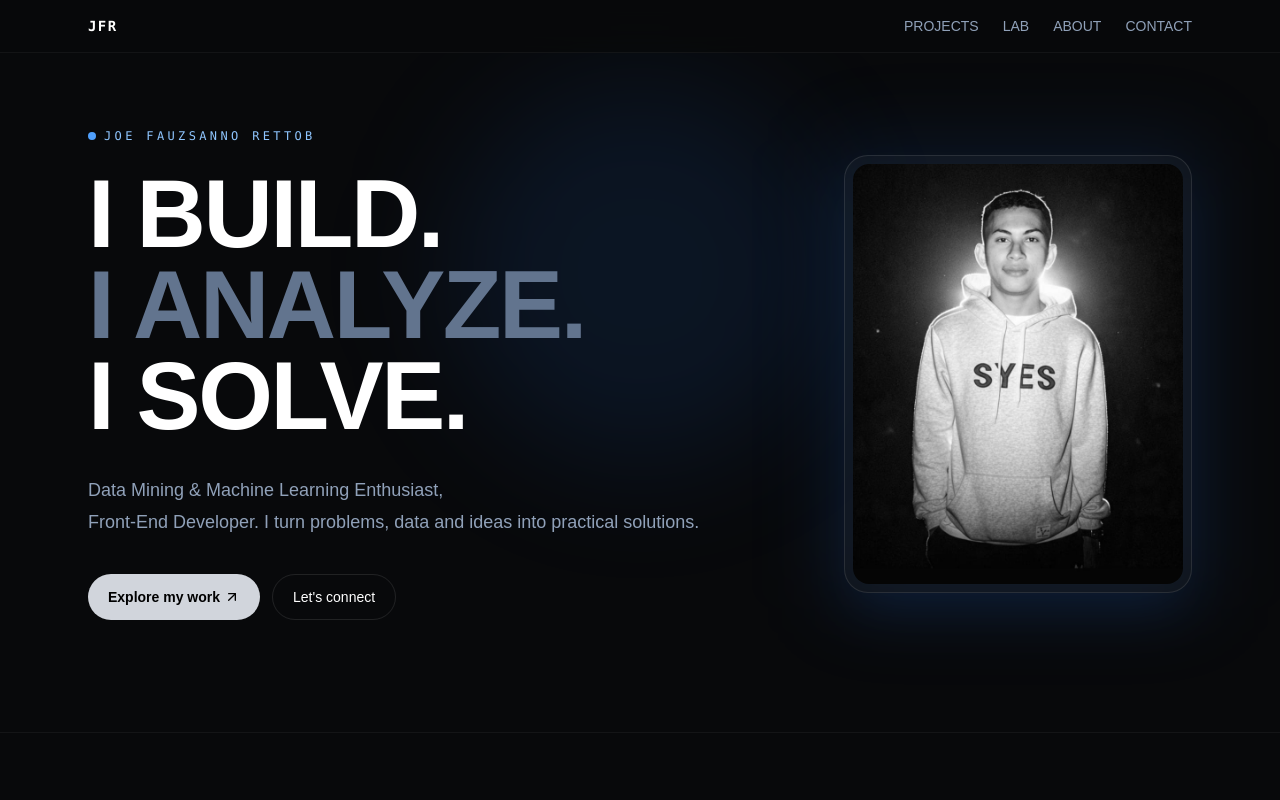
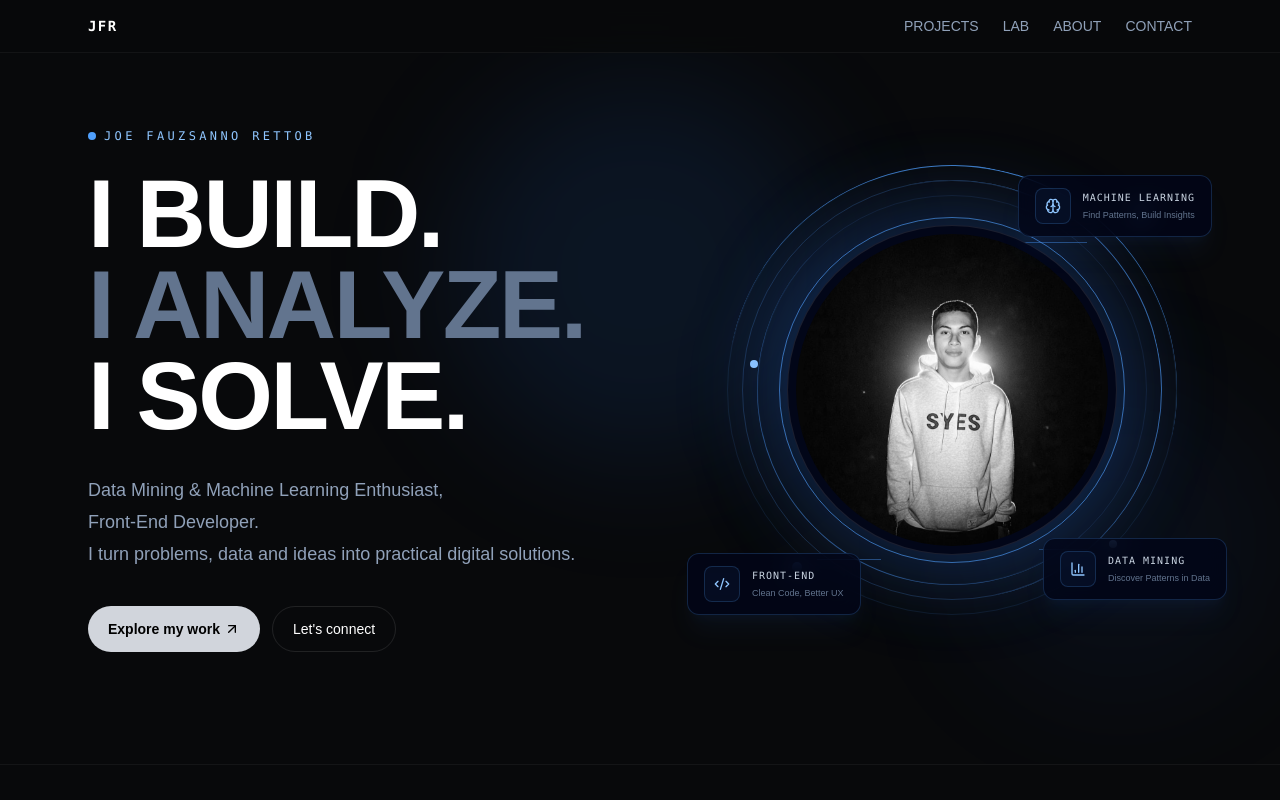
Before and after one commit to fauzsanno/Portofolio, a Next.js app: page / in a window 1280 px wide. Shown: the top 800 px of the page. Built offline with nearby package versions, Linux system fonts and the light colour scheme.

Commit message:
Update foto Profile

```diff
--- a/app/page.tsx
+++ b/app/page.tsx
@@ -6,7 +6,10 @@ import {
   Code2,
   Download,
   FolderGit2,
+  Brain,
+  BarChart3,
 } from 'lucide-react';
+
 
 import Image from "next/image";
 
@@ -95,24 +98,39 @@ export default function Home() {
   id="top"
   className="relative overflow-hidden border-b border-white/5 pt-32"
 >
+
+  {/* ================= BACKGROUND GLOW ================= */}
+
   <div className="pointer-events-none absolute left-1/2 top-20 h-96 w-96 -translate-x-1/2 rounded-full bg-blue-500/10 blur-3xl" />
+
+  <div className="pointer-events-none absolute right-0 top-1/2 h-80 w-80 rounded-full bg-blue-500/5 blur-3xl" />
+
 
   <div className="relative mx-auto max-w-6xl px-6 pb-28">
 
-    <div className="grid items-center gap-12 md:grid-cols-[1fr_380px]">
+    <div className="grid items-center gap-16 md:grid-cols-[1fr_500px]">
 
-      {/* ================= HERO CONTENT ================= */}
+
+      {/* ================================================== */}
+      {/* ================= HERO CONTENT ================== */}
+      {/* ================================================== */}
 
       <div>
+
+        {/* NAME */}
 
         <div className="mb-6 flex items-center gap-2 font-mono text-xs uppercase tracking-[0.28em] text-blue-300">
 
           <span className="h-2 w-2 animate-pulse rounded-full bg-blue-400" />
 
-          <span>JOE FAUZSANNO RETTOB</span>
+          <span>
+            JOE FAUZSANNO RETTOB
+          </span>
 
         </div>
 
+
+        {/* HEADLINE */}
 
         <h1 className="text-5xl font-semibold leading-[0.95] tracking-tight sm:text-7xl md:text-8xl">
 
@@ -131,17 +149,28 @@ export default function Home() {
         </h1>
 
 
+        {/* DESCRIPTION */}
+
         <p className="mt-8 max-w-2xl text-lg leading-8 text-slate-400">
 
           Data Mining & Machine Learning Enthusiast,
           <br className="hidden sm:block" />
+
           Front-End Developer.
-          I turn problems, data and ideas into practical solutions.
+
+          <br />
+
+          I turn problems, data and ideas into practical
+          digital solutions.
 
         </p>
 
 
+        {/* BUTTONS */}
+
         <div className="mt-9 flex flex-wrap gap-3">
+
+          {/* EXPLORE */}
 
           <a
             href="#work"
@@ -157,6 +186,8 @@ export default function Home() {
           </a>
 
 
+          {/* CONTACT */}
+
           <a
             href="#contact"
             className="rounded-full border border-white/10 px-5 py-3 text-sm text-slate-300 transition hover:bg-white/5"
@@ -171,31 +202,396 @@ export default function Home() {
       </div>
 
 
+      {/* ================================================== */}
       {/* ================= PROFILE IMAGE ================= */}
+      {/* ================================================== */}
 
       <div className="flex justify-center md:justify-end">
 
-        <div className="relative">
-
-          {/* Glow */}
-
-          <div className="absolute -inset-4 rounded-3xl bg-blue-500/10 blur-2xl" />
+        <div className="relative flex h-[480px] w-[480px] items-center justify-center">
 
 
-          {/* Image Frame */}
+          {/* ================================================== */}
+          {/* ================= AMBIENT GLOW =================== */}
+          {/* ================================================== */}
 
-          <div className="relative overflow-hidden rounded-3xl border border-white/10 bg-white/[0.03] p-2 shadow-2xl shadow-blue-500/10">
+          <div className="absolute h-80 w-80 rounded-full bg-blue-500/10 blur-3xl" />
 
-            <Image
-              src="/Me5.jpeg"
-              alt="Joe Fauzsanno Rettob"
-              width={380}
-              height={480}
-              priority
-              className="h-[420px] w-[330px] rounded-2xl object-cover grayscale transition duration-500 hover:grayscale-0"
-            />
+
+          {/* ================================================== */}
+          {/* ================= OUTER ORBITS =================== */}
+          {/* ================================================== */}
+
+          {/* Outer Circle */}
+
+          <div className="absolute h-[450px] w-[450px] rounded-full border border-blue-400/10" />
+
+
+          {/* Middle Circle */}
+
+          <div className="absolute h-[420px] w-[420px] rounded-full border border-blue-400/20" />
+
+
+          {/* Inner Circle */}
+
+          <div className="absolute h-[390px] w-[390px] rounded-full border border-blue-400/10" />
+
+
+          {/* ================================================== */}
+          {/* ================= ORBIT ARCS ===================== */}
+          {/* ================================================== */}
+
+          <div
+            className="
+              absolute
+              h-[450px]
+              w-[450px]
+              rounded-full
+              border-t
+              border-blue-400/70
+              rotate-12
+            "
+          />
+
+          <div
+            className="
+              absolute
+              h-[420px]
+              w-[420px]
+              rounded-full
+              border-r
+              border-blue-400/50
+              -rotate-12
+            "
+          />
+
+          <div
+            className="
+              absolute
+              h-[390px]
+              w-[390px]
+              rounded-full
+              border-b
+              border-blue-400/40
+              rotate-45
+            "
+          />
+
+
+          {/* ================================================== */}
+          {/* ================= ORBIT DOTS ===================== */}
+          {/* ================================================== */}
+
+          {/* Top Right */}
+
+          <span
+            className="
+              absolute
+              right-[45px]
+              top-[55px]
+              h-3
+              w-3
+              rounded-full
+              bg-blue-400
+              shadow-lg
+              shadow-blue-400/80
+            "
+          />
+
+
+          {/* Left */}
+
+          <span
+            className="
+              absolute
+              left-[38px]
+              top-[210px]
+              h-2
+              w-2
+              rounded-full
+              bg-blue-300
+              shadow-lg
+              shadow-blue-300/70
+            "
+          />
+
+
+          {/* Bottom Left */}
+
+          <span
+            className="
+              absolute
+              bottom-[58px]
+              left-[80px]
+              h-2.5
+              w-2.5
+              rounded-full
+              bg-blue-400
+              shadow-lg
+              shadow-blue-400/70
+            "
+          />
+
+
+          {/* Bottom Right */}
+
+          <span
+            className="
+              absolute
+              bottom-[82px]
+              right-[75px]
+              h-2
+              w-2
+              rounded-full
+              bg-blue-300
+            "
+          />
+
+
+          {/* ================================================== */}
+          {/* ================= PROFILE IMAGE ================= */}
+          {/* ================================================== */}
+
+          <div className="relative z-10 h-[330px] w-[330px]">
+
+
+            {/* Image Glow */}
+
+            <div className="absolute -inset-4 rounded-full bg-blue-500/20 blur-2xl" />
+
+
+            {/* Blue Image Ring */}
+
+            <div className="absolute -inset-2 rounded-full border border-blue-400/60" />
+
+
+            {/* Image Container */}
+
+            <div className="relative h-full w-full overflow-hidden rounded-full border border-white/10 bg-slate-950 p-2">
+
+              <Image
+                src="/Me6.jpeg"
+                alt="Joe Fauzsanno Rettob"
+                width={500}
+                height={500}
+                priority
+                className="h-full w-full rounded-full object-cover grayscale transition duration-700 hover:grayscale-0"
+              />
+
+            </div>
 
           </div>
+
+
+          {/* ================================================== */}
+          {/* ================= ML & DATA ===================== */}
+          {/* ================================================== */}
+
+          <div
+            className="
+              absolute
+              right-[-20px]
+              top-[25px]
+              z-20
+              hidden
+              rounded-xl
+              border
+              border-blue-400/20
+              bg-slate-950/80
+              px-4
+              py-3
+              shadow-xl
+              shadow-blue-500/5
+              backdrop-blur-md
+              sm:block
+            "
+          >
+
+            <div className="flex items-center gap-3">
+
+
+              {/* Icon */}
+
+              <div className="flex h-9 w-9 items-center justify-center rounded-lg border border-blue-400/20 bg-blue-400/5">
+
+                <Brain className="h-4 w-4 text-blue-300" />
+
+              </div>
+
+
+              {/* Text */}
+
+              <div>
+
+                <p className="font-mono text-[10px] tracking-widest text-slate-300">
+                  MACHINE LEARNING
+                </p>
+
+                <p className="mt-1 text-[9px] text-slate-500">
+                  Find Patterns, Build Insights
+                </p>
+
+              </div>
+
+            </div>
+
+          </div>
+
+
+          {/* ================================================== */}
+          {/* ================= WEB DEVELOPMENT =============== */}
+          {/* ================================================== */}
+
+          <div
+            className="
+              absolute
+              bottom-[15px]
+              left-[-25px]
+              z-20
+              hidden
+              rounded-xl
+              border
+              border-blue-400/20
+              bg-slate-950/80
+              px-4
+              py-3
+              shadow-xl
+              shadow-blue-500/5
+              backdrop-blur-md
+              sm:block
+            "
+          >
+
+            <div className="flex items-center gap-3">
+
+
+              {/* Icon */}
+
+              <div className="flex h-9 w-9 items-center justify-center rounded-lg border border-blue-400/20 bg-blue-400/5">
+
+                <Code2 className="h-4 w-4 text-blue-300" />
+
+              </div>
+
+
+              {/* Text */}
+
+              <div>
+
+                <p className="font-mono text-[10px] tracking-widest text-slate-300">
+                  FRONT-END
+                </p>
+
+                <p className="mt-1 text-[9px] text-slate-500">
+                  Clean Code, Better UX
+                </p>
+
+              </div>
+
+            </div>
+
+          </div>
+
+
+          {/* ================================================== */}
+          {/* ================= DATA ANALYSIS ================= */}
+          {/* ================================================== */}
+
+          <div
+            className="
+              absolute
+              bottom-[30px]
+              right-[-35px]
+              z-20
+              hidden
+              rounded-xl
+              border
+              border-blue-400/20
+              bg-slate-950/80
+              px-4
+              py-3
+              shadow-xl
+              shadow-blue-500/5
+              backdrop-blur-md
+              sm:block
+            "
+          >
+
+            <div className="flex items-center gap-3">
+
+
+              {/* Icon */}
+
+              <div className="flex h-9 w-9 items-center justify-center rounded-lg border border-blue-400/20 bg-blue-400/5">
+
+                <BarChart3 className="h-4 w-4 text-blue-300" />
+
+              </div>
+
+
+              {/* Text */}
+
+              <div>
+
+                <p className="font-mono text-[10px] tracking-widest text-slate-300">
+                  DATA MINING
+                </p>
+
+                <p className="mt-1 text-[9px] text-slate-500">
+                  Discover Patterns in Data
+                </p>
+
+              </div>
+
+            </div>
+
+          </div>
+
+
+          {/* ================================================== */}
+          {/* ================= CONNECTOR LINES ================ */}
+          {/* ================================================== */}
+
+          <div
+            className="
+              absolute
+              right-[105px]
+              top-[92px]
+              hidden
+              h-px
+              w-16
+              bg-blue-400/40
+              sm:block
+            "
+          />
+
+
+          <div
+            className="
+              absolute
+              bottom-[70px]
+              left-[105px]
+              hidden
+              h-px
+              w-16
+              bg-blue-400/40
+              sm:block
+            "
+          />
+
+
+          <div
+            className="
+              absolute
+              bottom-[80px]
+              right-[105px]
+              hidden
+              h-px
+              w-12
+              bg-blue-400/30
+              sm:block
+            "
+          />
 
         </div>
 
```
Also changed, not shown: public/Me6.jpeg (added).
